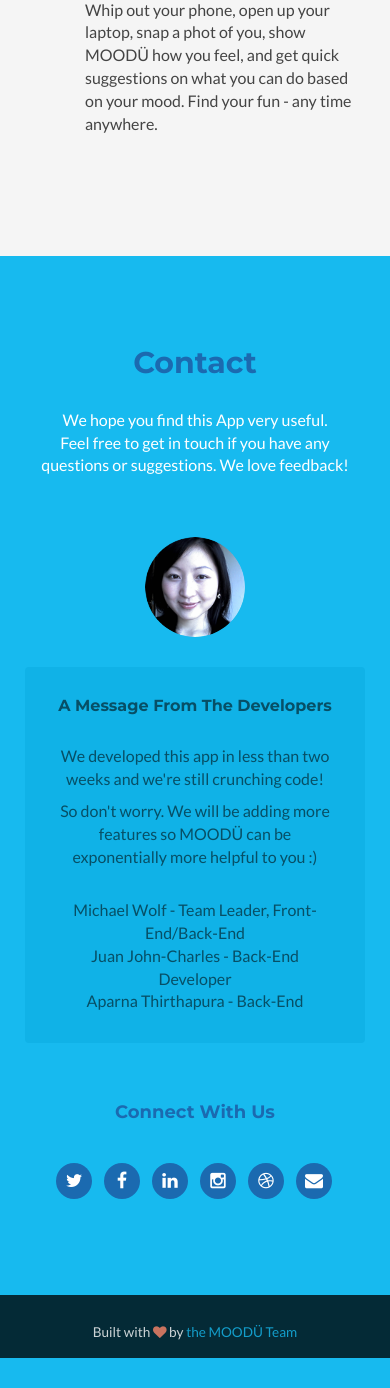
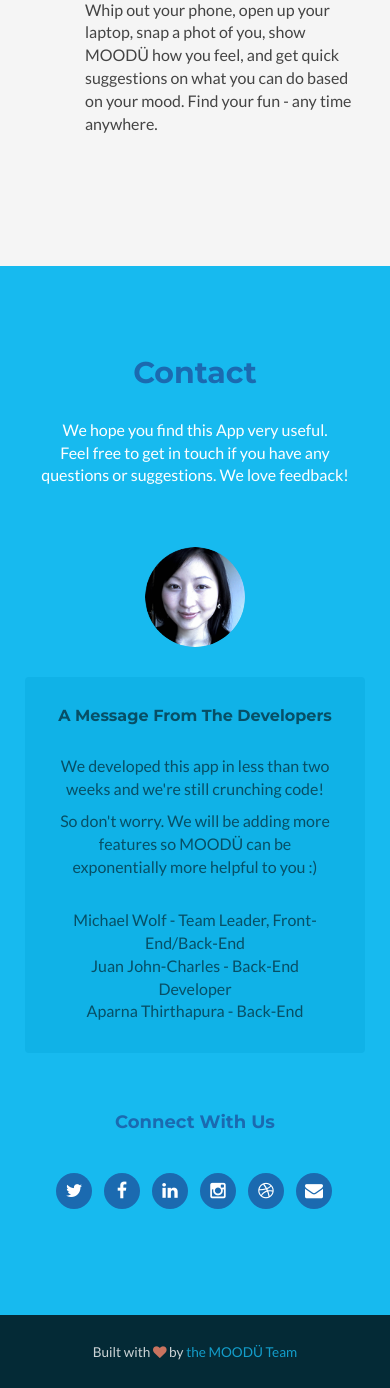
Before and after one commit to bigwoof91/mikelearning91.github.io, a PHP site: page / in a window 390 px wide. Shown: the part 1609-2997 px from the top of the page. Before the commit the page ends 2967 px from the top, so only its background shows below. Run offline with PHP 8.4, Linux system fonts and the light colour scheme; some libraries are stand-ins or nearby versions.

Commit message:
container margin-bottom fix

```diff
--- a/assets/css/styles.css
+++ b/assets/css/styles.css
@@ -784,9 +784,11 @@
 
 
 @media(max-width: 1000px){
+    .promo .container {
+        margin-bottom: 0;
+    }
     .container{
         margin: 20px 40px;
-        margin-bottom: 0;
     }
 
     .app #start-camera.visible{
@@ -805,7 +807,6 @@
 @media(max-width: 600px){
     .container{
         margin: 10px;
-        margin-bottom: 0;
     }
 
     .app #error-message{
```
